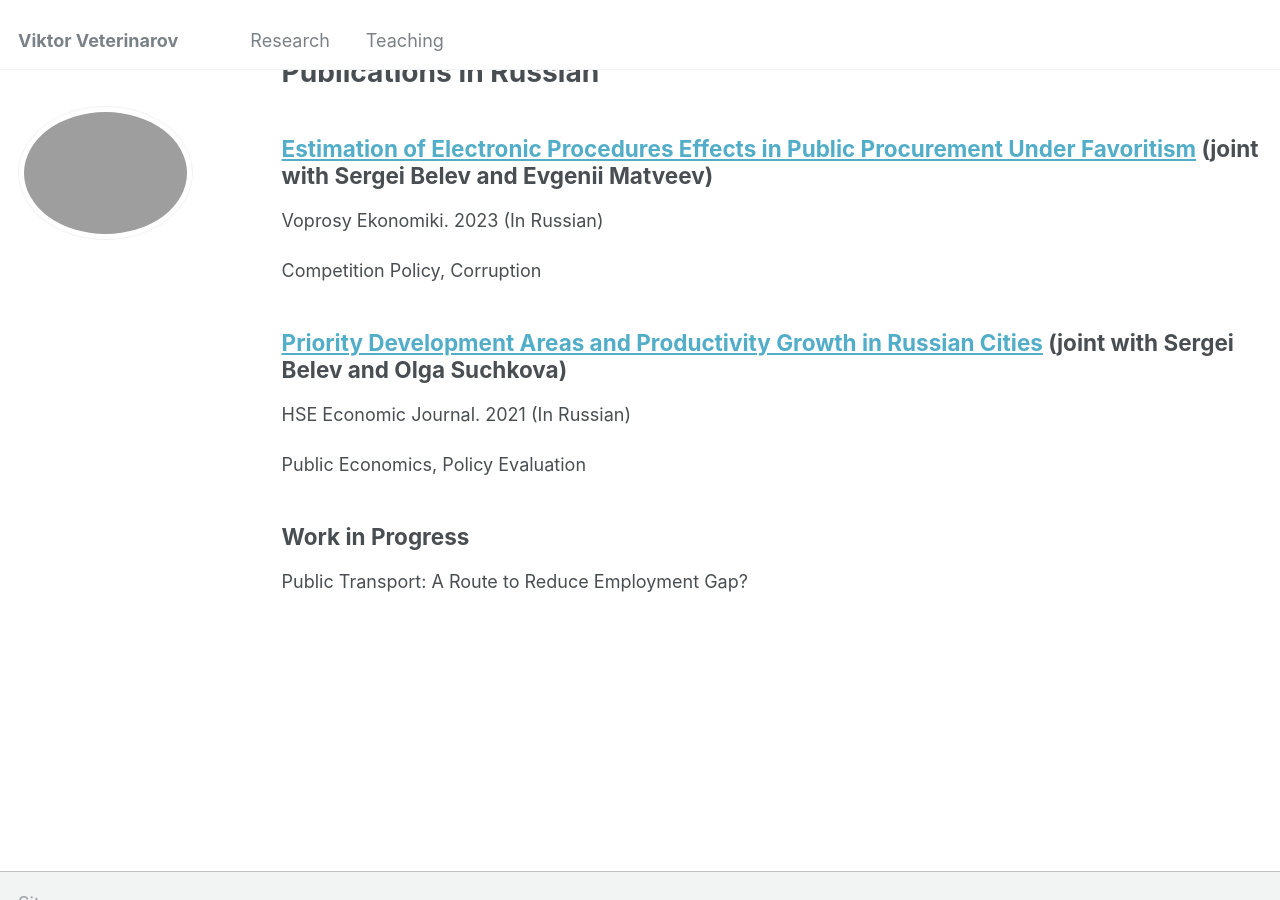
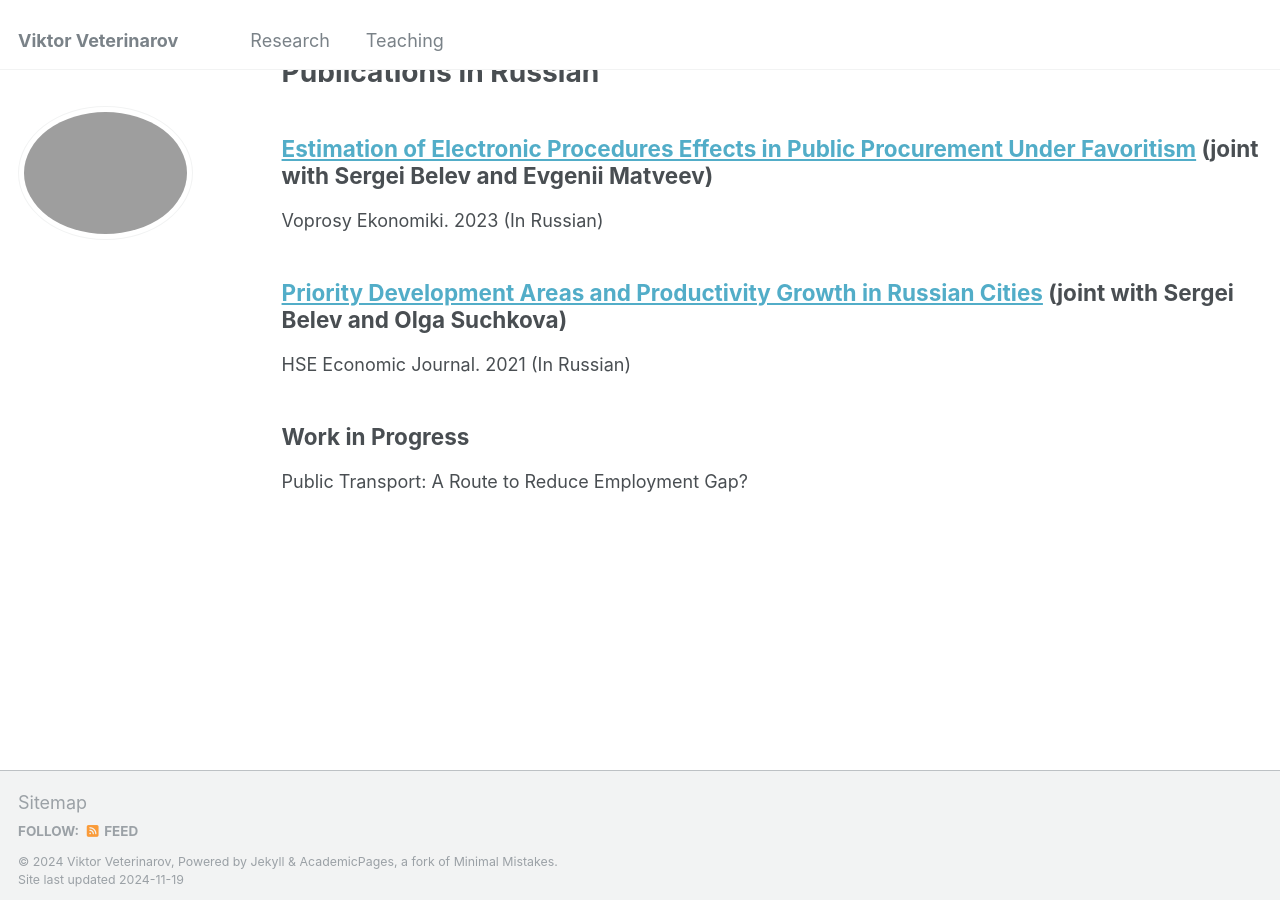
Before and after one commit to viktorveterinarov/viktorveterinarov.github.io, a Jekyll site: the page built from _pages/publications.md, in a window 1280 px wide and 900 px high, scrolled down 554 px. Built offline with Jekyll 4.4.1, drawn with Linux system fonts in a browser that asks for light colours.

Commit message:
Update publications.md

```diff
--- a/_pages/publications.md
+++ b/_pages/publications.md
@@ -25,7 +25,6 @@ Publications in Russian
 -----
 <div>
  <p>Voprosy Ekonomiki. 2023 (In Russian)</p>
- <p>Competition Policy, Corruption</p>
 </div>
 
 
@@ -33,7 +32,6 @@ Publications in Russian
 -----
 <div>
   <p>HSE Economic Journal. 2021 (In Russian)</p>
-  <p>Public Economics, Policy Evaluation</p>
 </div>
 
 Work in Progress
```
